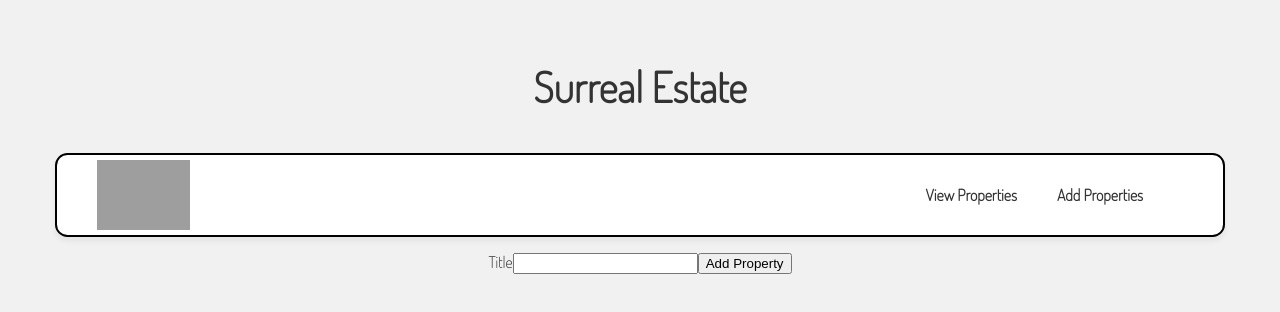
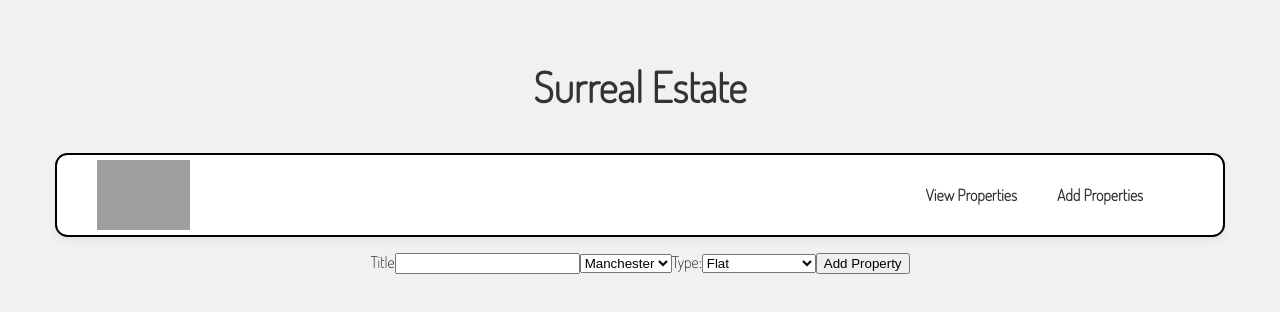
Before and after one commit to DanHancox/surreal-estate, a React (Create React App) app: page /add-property in a window 1280 px wide. Shown: the top 312 px of the page. Built offline with nearby package versions, Linux system fonts and the light colour scheme; grey boxes are pictures that could not be loaded.

Commit message:
Option fields, select type and location

```diff
--- a/src/components/AddProperty.js
+++ b/src/components/AddProperty.js
@@ -5,13 +5,16 @@ const AddProperty = () => {
   const initialState = {
     fields: {
       title: "",
+      city: "Manchester",
     },
   };
   const [fields, setFields] = useState(initialState.fields);
+
   const handleAddProperty = (event) => {
     event.preventDefault();
     console.log(fields);
   };
+
   const handleFieldChange = (event) => {
     setFields({ ...fields, [event.target.name]: event.target.value });
   };
@@ -28,6 +31,34 @@ const AddProperty = () => {
             onChange={handleFieldChange}
           />
         </label>
+        <label htmlFor="city">
+          <select
+            id="city"
+            name="city"
+            value={fields.city}
+            onChange={handleFieldChange}
+          >
+            <option value="Manchester">Manchester</option>
+            <option value="Leeds">Leeds</option>
+          </select>
+        </label>
+        <label htmlFor="type">
+          Type:
+          <select
+            id="type"
+            name="type"
+            value={fields.type}
+            onChange={handleFieldChange}
+          >
+            <option value="Flat">Flat</option>
+            <option value="Detached">Detached</option>
+            <option value="Semi-Detached">Semi-Deteched</option>
+            <option value="Terraced">Terraced</option>
+            <option value="End of Terrace">End of Terrace</option>
+            <option value="Cottage">Cottage</option>
+            <option value="Bungalow">Bungalow</option>
+          </select>
+        </label>
         <button className="submit-button" type="submit">
           Add Property
         </button>
```
